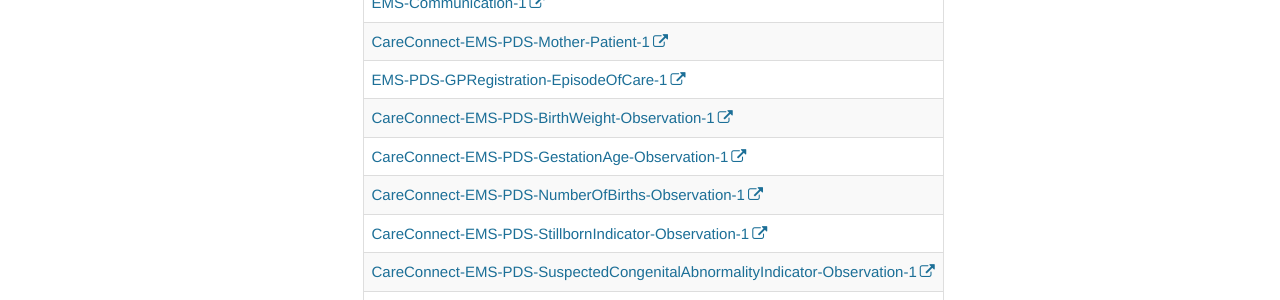
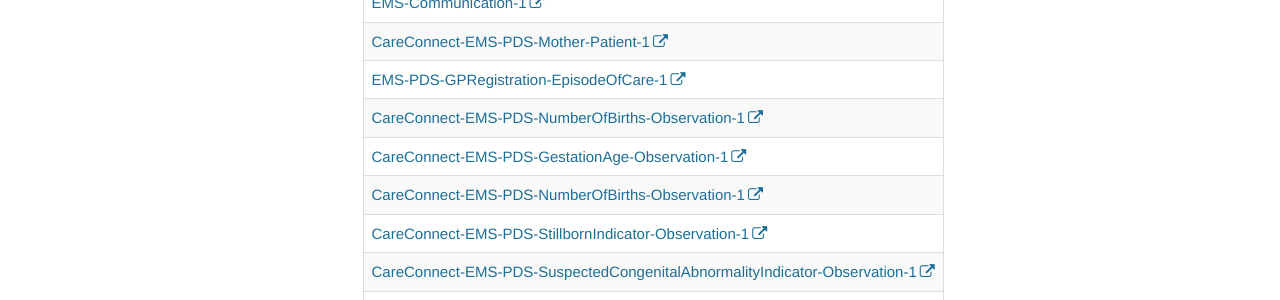
Before and after one commit to nhsconnect/Events-Management, a Jekyll site: the page built from pages/explore/explore_pds_birth_notification.md, in a window 1280 px wide and 900 px high, scrolled down 511 px. Shown: the part 151-451 px from the top of the window. Built offline with Jekyll 4.4.1, drawn with Linux system fonts in a browser that asks for light colours; nearby versions of some CDN libraries; our own code applies the rules of GitHub Pages for plain Markdown files; comment, search, counter and statistics services are not loaded.

```diff
--- a/pages/explore/explore_pds_birth_notification.md
+++ b/pages/explore/explore_pds_birth_notification.md
@@ -20,7 +20,7 @@
 | [EMS-Communication-1](https://fhir.nhs.uk/STU3/StructureDefinition/EMS-Communication-1)                                                   |
 | [CareConnect-EMS-PDS-Mother-Patient-1](https://fhir.nhs.uk/STU3/StructureDefinition/CareConnect-EMS-PDS-Mother-Patient-1)                                          |
 | [EMS-PDS-GPRegistration-EpisodeOfCare-1](https://fhir.nhs.uk/STU3/StructureDefinition/EMS-PDS-GPRegistration-EpisodeOfCare-1)                                    |
-| [CareConnect-EMS-PDS-BirthWeight-Observation-1](https://fhir.nhs.uk/STU3/StructureDefinition/CareConnect-EMS-PDS-BirthWeight-Observation-1)                             |
+| [CareConnect-EMS-PDS-NumberOfBirths-Observation-1](https://fhir.nhs.uk/STU3/StructureDefinition/CareConnect-EMS-PDS-NumberOfBirths-Observation-1)                             |
 | [CareConnect-EMS-PDS-GestationAge-Observation-1](https://fhir.nhs.uk/STU3/StructureDefinition/CareConnect-EMS-PDS-GestationAge-Observation-1)                            |
 | [CareConnect-EMS-PDS-NumberOfBirths-Observation-1](https://fhir.nhs.uk/STU3/StructureDefinition/CareConnect-EMS-PDS-NumberOfBirths-Observation-1)                          |
 | [CareConnect-EMS-PDS-StillbornIndicator-Observation-1](https://fhir.nhs.uk/STU3/StructureDefinition/CareConnect-EMS-PDS-StillBornIndicator-Observation-1)                      |
```
